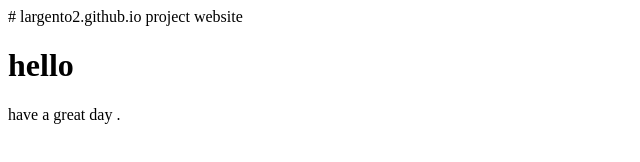
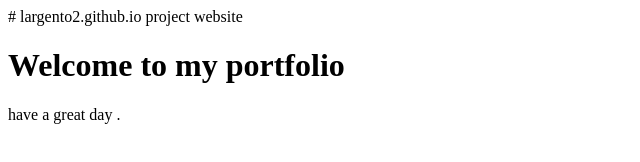
Before and after one commit to largento2/largento2.github.io, a plain HTML site: page index.html in a window 1280 px wide. Shown: the whole page, without its empty margins (0-640 px from the left). Drawn offline with Linux system fonts and the light colour scheme.

Commit message:
Update index.html

```diff
--- a/index.html
+++ b/index.html
@@ -2,9 +2,12 @@
 project website
 <!DOCTYPE html>
 <html>
-<body>
+<head>
+  <title> Oli Film Portfolio</title>
+<head>
 
-<h1>hello </h1>
+
+<h1>Welcome to my portfolio </h1>
 
 <p>have a great day .</p>
 
```
